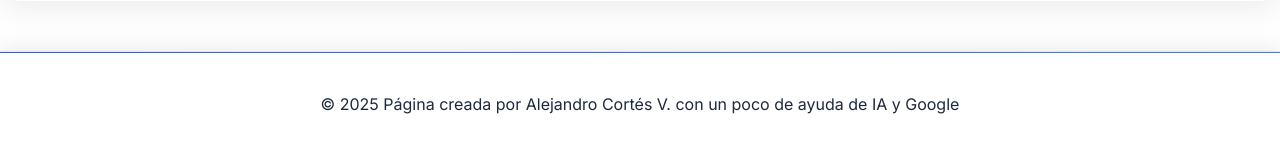
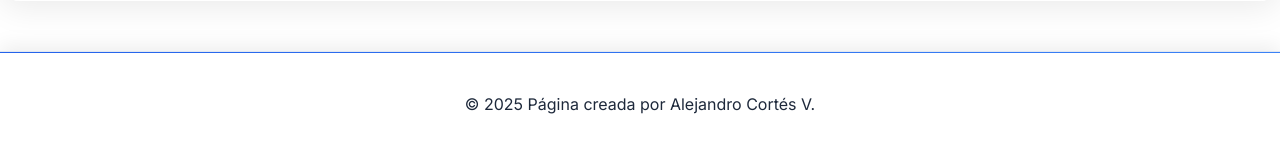
Before and after one commit to acortes28/acortes_cl, a Django app: page /about/ in a window 1280 px wide. Shown: the part 1103-1261 px from the top of the page. Run offline with Django 5.2, Linux system fonts and the light colour scheme.

Commit message:
Modificación de pagina

```diff
--- a/app/templates/base.html
+++ b/app/templates/base.html
@@ -39,7 +39,7 @@
     </main>
 
     <footer>
-        <p>&copy; {% now "Y" %} Página creada por Alejandro Cortés V. con un poco de ayuda de IA y Google</p>
+        <p>&copy; {% now "Y" %} Página creada por Alejandro Cortés V.</p>
     </footer>
 
     <script src="{% static 'js/darkmode.js' %}"></script>
```
